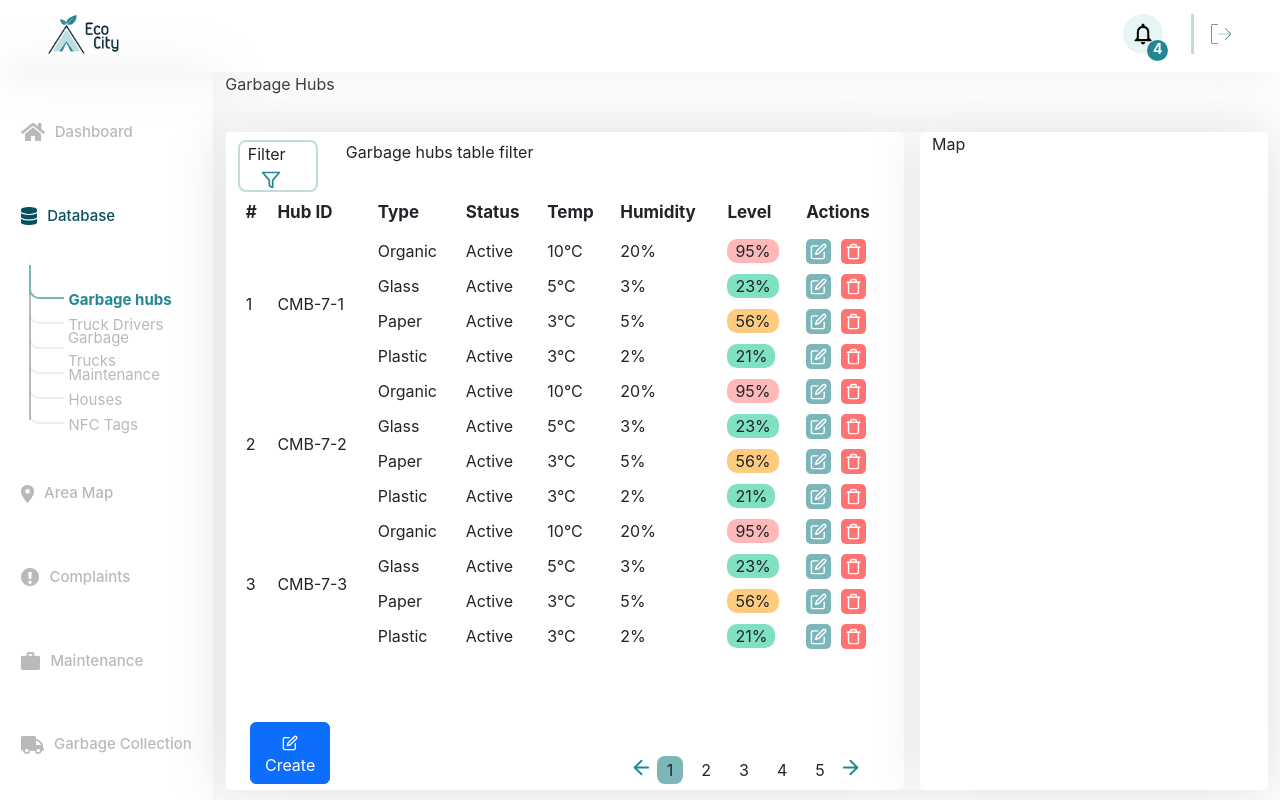
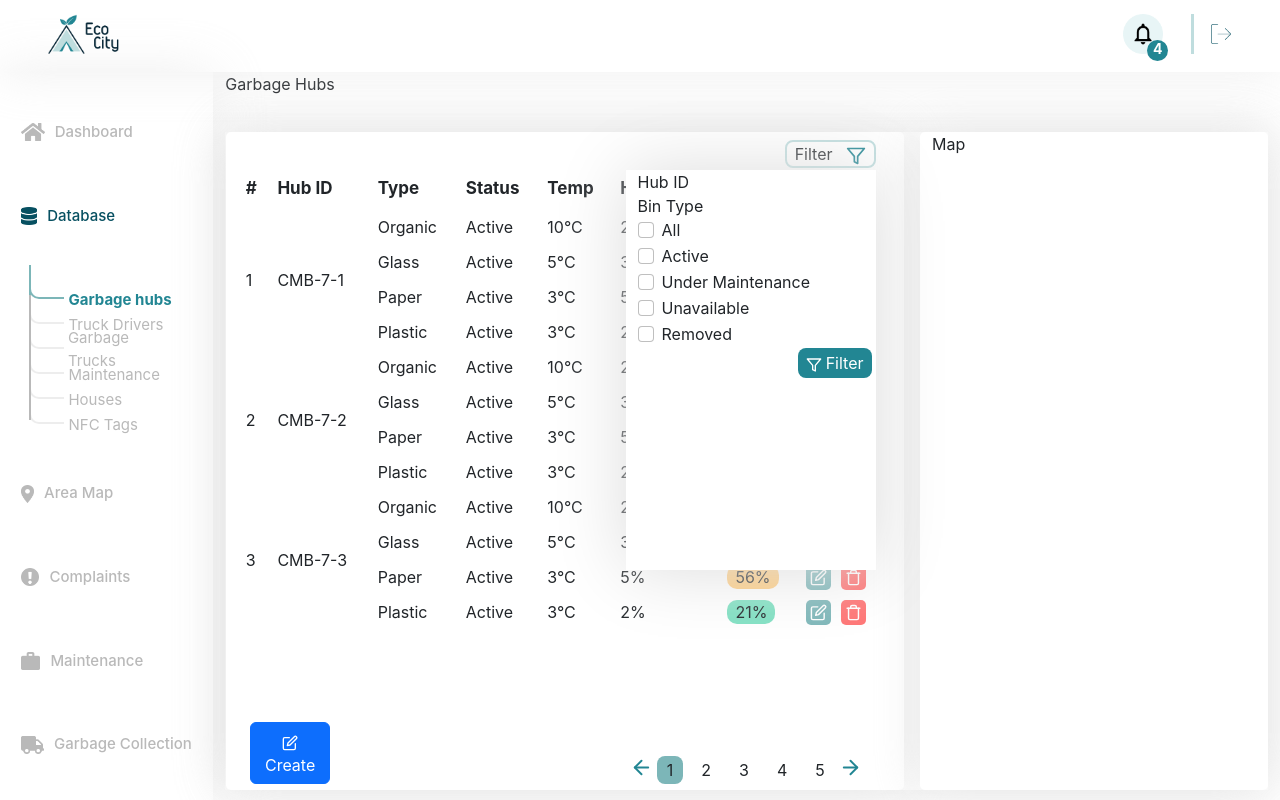
Before and after one commit to IsuruVihan/EcoCity, a React (Create React App) app in the folder admin/: page /database/garbage-hubs in a window 1280 px wide. Both pictures are taken after a click on the element "Filter". Built offline with nearby package versions, Linux system fonts and the light colour scheme.

Commit message:
Completed filter button UI

```diff
--- a/admin/src/assets/styles/Database/GarbageHubs/GarbageHubs.css
+++ b/admin/src/assets/styles/Database/GarbageHubs/GarbageHubs.css
@@ -122,3 +122,21 @@
 .pagination-group svg:hover {
     cursor: pointer;
 }
+
+
+/*===========================Table Filter============================================*/
+
+.garbage-hubs-table-filter-wrapper {
+    margin-top: 30px;
+    width: 250px;
+    box-shadow: 0 0 70px rgba(220, 220, 220, 1);
+}
+
+.filter-button {
+    color: white;
+    width: max-content;
+    background-color: #228693 !important;
+    border-radius: 8px;
+    padding-top: 3px;
+    padding-bottom: 3px;
+}
--- a/admin/src/pages/Database/GarbageHubs/filters/GarbageHubsTableFilter.js
+++ b/admin/src/pages/Database/GarbageHubs/filters/GarbageHubsTableFilter.js
@@ -1,12 +1,33 @@
 import React from 'react';
-import {Container} from "react-bootstrap";
+import {Col, Form, FormCheck, Row} from "react-bootstrap";
+import {FiFilter} from "react-icons/fi";
 
 const GarbageHubsTableFilter = () => {
-  return (
-    <Container>
-      Garbage hubs table filter
-    </Container>
-  );
+    return (
+        <div className=' position-absolute garbage-hubs-table-filter-wrapper h-50 me-3'>
+            <Row className='mx-0'>
+                <Col lg={12}>Hub ID</Col>
+                <Col lg={12}>Bin Type</Col>
+            </Row>
+            <Row className='mx-0'>
+                <Form>
+                    <FormCheck label='All'/>
+                    <FormCheck label='Active'/>
+                    <FormCheck label='Under Maintenance'/>
+                    <FormCheck label='Unavailable'/>
+                    <FormCheck label='Removed'/>
+                </Form>
+            </Row>
+            <Row className='mx-0 d-flex justify-content-end px-1'>
+                <div className='d-flex align-items-center justify-content-center filter-button px-2'>
+                    <label>
+                        <FiFilter color='white' size='16px'/>
+                    </label>
+                    <label className='ms-1'>Filter</label>
+                </div>
+            </Row>
+        </div>
+    );
 }
 
 export default GarbageHubsTableFilter;
```
